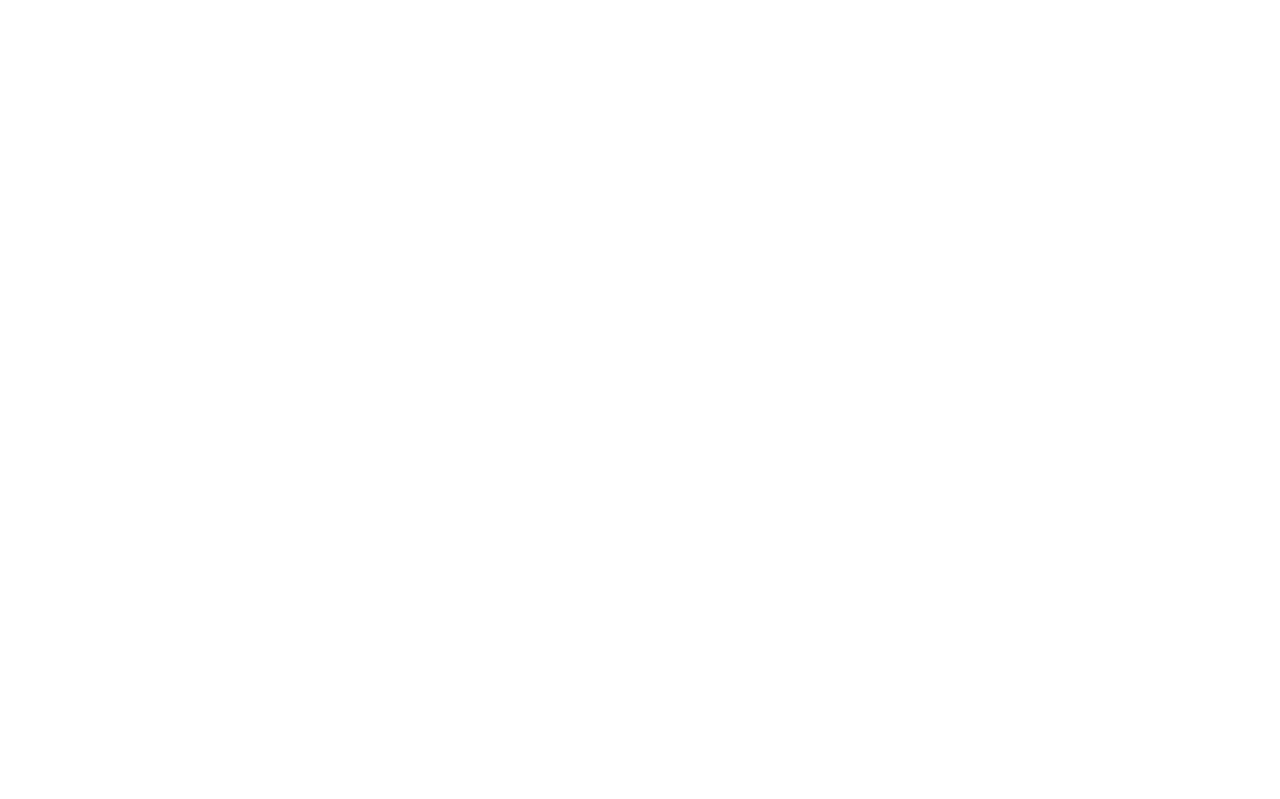
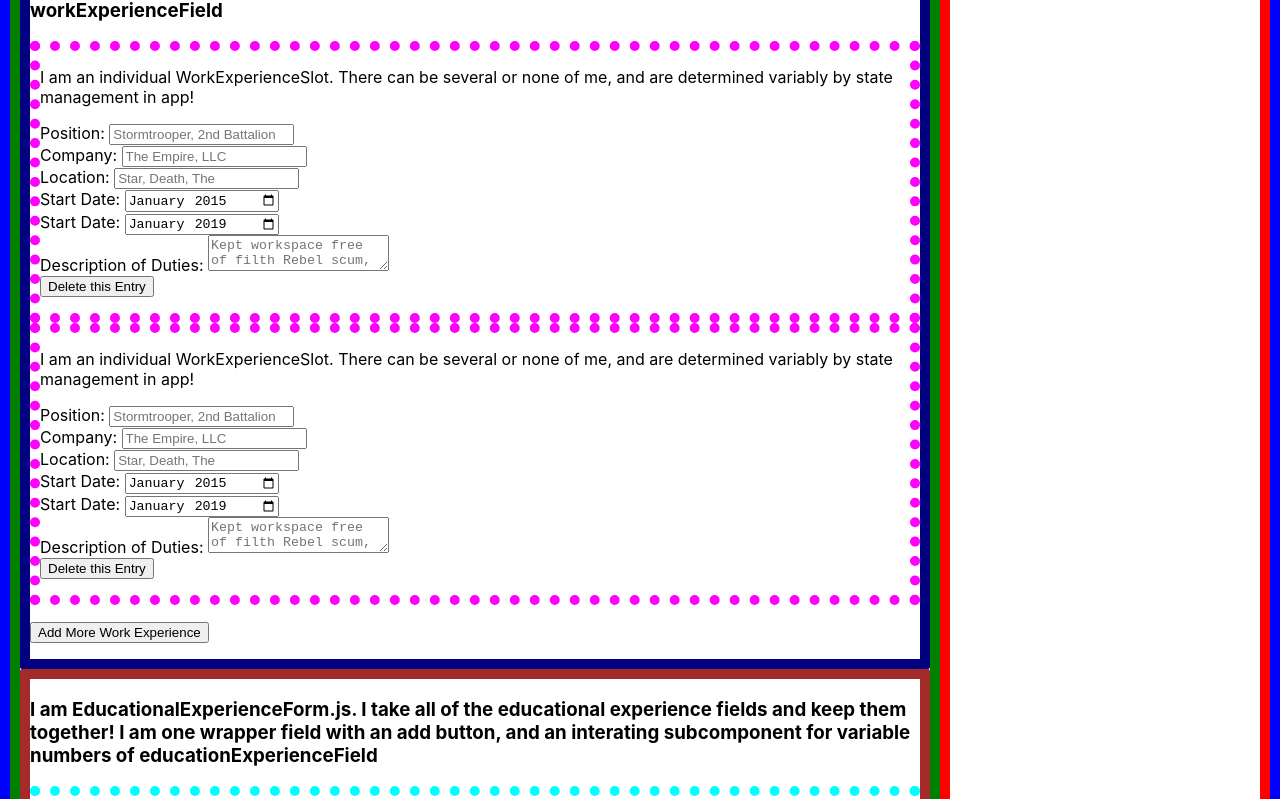
Before and after one commit to dianaroemer/cv-application-project, a React (Create React App) app: page / in a window 1280 px wide. Shown: the part 601-1400 px from the top of the page. Before the commit the page ends 800 px from the top, so only its background shows below. Built offline with nearby package versions, Linux system fonts and the light colour scheme.

Commit message:
Attach updating state to preview pane

```diff
--- a/src/App.js
+++ b/src/App.js
@@ -57,7 +57,7 @@ class App extends Component {
           <FormContainer
             updateInputField={this.updateInputField}
             appState={this.state}/>
-          <PreviewContainer/>
+          <PreviewContainer appState={this.state}/>
         </div>
       </div>
     )
--- a/src/Components/Field Components/PersonalInformationForm.js
+++ b/src/Components/Field Components/PersonalInformationForm.js
@@ -1,9 +1,9 @@
 import React, { Component } from 'react'
 
 class PersonalInformationForm extends Component {
-    constructor(props) {
-        super(props);
-    }
+    // constructor(props) {
+        // super(props);
+    // }
 
     render() {
         const { updateInputField, personalInformation } = this.props;
--- a/src/Components/FormContainer.js
+++ b/src/Components/FormContainer.js
@@ -1,14 +1,14 @@
 import React, { Component } from 'react'
-import FormElement from './FormElement';
+// import FormElement from './FormElement';
 import PersonalInformationForm from './Field Components/PersonalInformationForm';
 import WorkExperienceForm from './Field Components/WorkExperienceForm'
 import EducationalExperienceForm from './Field Components/EducationalExperienceForm';
 
 
 class FormContainer extends Component {
-    constructor(props) {
-        super(props);
-    }
+    // constructor(props) {
+        // super(props);
+    // }
 
     render() {
         const { updateInputField, appState } = this.props;
@@ -20,8 +20,8 @@ class FormContainer extends Component {
                 <PersonalInformationForm
                     updateInputField={updateInputField}
                     personalInformation={appState.personalInformation}/>
-                {/* <WorkExperienceForm/> */}
-                {/* <EducationalExperienceForm/> */}
+                <WorkExperienceForm/>
+                <EducationalExperienceForm/>
                 {/* <FormElement/> */}
                 {/* <FormElement/> */}
             </div>
--- a/src/Components/PreviewContainer.js
+++ b/src/Components/PreviewContainer.js
@@ -7,11 +7,16 @@ class PreviewContainer extends Component {
 
     render() {
 
+        const { appState } = this.props;
+
+        const personalInformation = appState.personalInformation;
+
         return (
 
             <div className='previewContainer' style={{borderStyle: 'solid', borderRadius: 2, borderWidth: 10, borderColor: 'red'}}>
 
                 <h3>I am PreviewContainer.js. Eventually, I will show the output of state from App.js.</h3>
+                Name: {personalInformation.name}
 
             </div>
 
```
Also changed, not shown: src/Components/Field Components/EducationalExperienceForm.js (+6 -6 lines), src/Components/Field Components/WorkExperienceForm.js (+6 -6 lines), src/Components/FormElement.js (+4 -4 lines).
